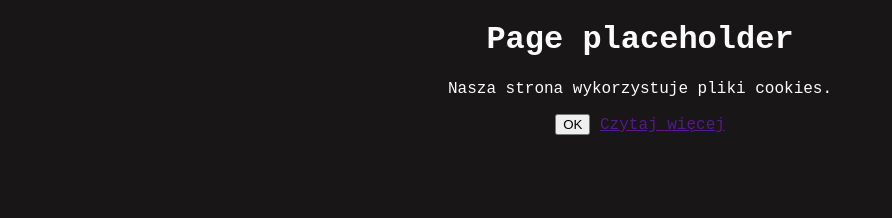
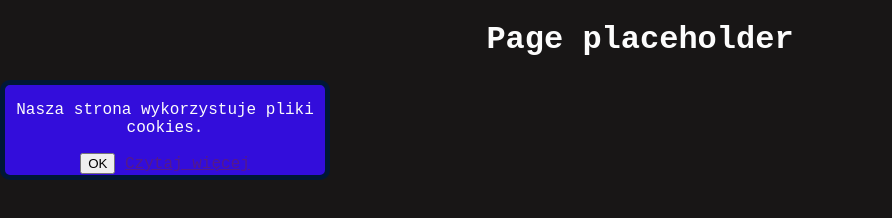
Before and after one commit to mb-dir/myComponent-cookie_popup, a website built with webpack: page index.html in a window 1280 px wide. Shown: the whole page, without its empty margins (0-892 px from the left). Built offline with nearby package versions, Linux system fonts and the light colour scheme.

Commit message:
Add  general styles for modal

```diff
--- a/src/styles/style.css
+++ b/src/styles/style.css
@@ -9,3 +9,10 @@ body{
     color: rgb(252, 252, 252);
     font-family: 'Courier New', Courier, monospace;
 }
+.cookieModal{
+  width: 330px;
+  min-height: 100px;
+  background-color: #330ddb;
+  border: 5px solid #001736;
+  border-radius: 10px;
+}
```
